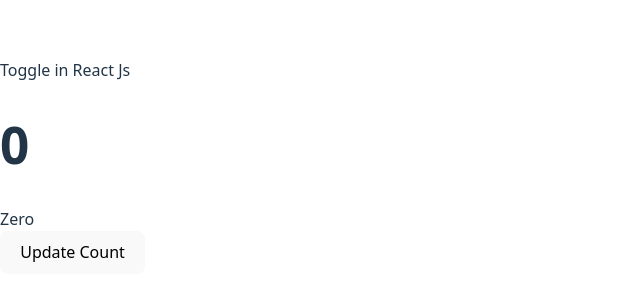
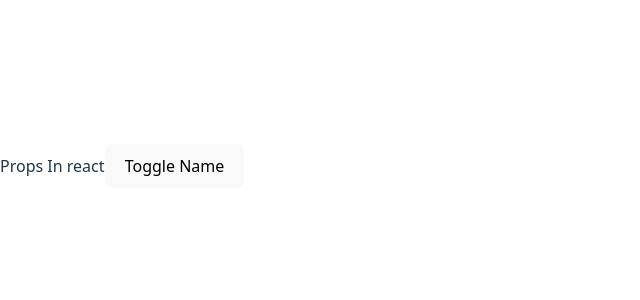
Before and after one commit to atulendrasinghyadav/React-Practice, a React (Vite) app: page / in a window 1280 px wide. Shown: the part 234-534 px from the top of the page, without its empty margins (0-640 px from the left). Built offline with nearby package versions, Linux system fonts and the light colour scheme.

Commit message:
Props in react

```diff
--- a/src/App.jsx
+++ b/src/App.jsx
@@ -55,12 +55,14 @@
 import State from "./State";
 import Todo from "./Todo";
 import ToggleHTML from "./ToggleHTML";
+import Props from "./Props";
 function App(){
   return(
     <div>
       {/* <Todo /> */}
       {/* <State /> */}
-      <ToggleHTML />
+      {/* <ToggleHTML /> */}
+      <Props />
     </div>
   )
 }
--- /dev/null
+++ b/src/Props.jsx
@@ -0,0 +1,38 @@
+import PropsComponent from "./PropsComponent";
+import {useState} from 'react';
+
+function Props(){
+    // let userName = "Atul";
+    // let userAge = 20;
+
+    // let userObject ={
+    //     name : "Atul",
+    //     age : 20
+    // }
+    // let userObject2 = {
+    //     name : "Rohit",
+    //     age : 22
+    // }
+
+    // let collegeName = ['IIT' , 'NIT' , 'BIT']
+
+    const [student , setStudent] = useState()
+    return(
+        <div>
+            Props In react
+
+            {/* <PropsComponent name="Atul" age={20} /> //Normal way of passing props */}
+            {/* <PropsComponent name = {userName} age = {userAge}/> //Passing props with Variables */}
+
+            {/* <PropsComponent user = {userObject} />
+            <PropsComponent user = {userObject2} />  Passing Props Using Objects*/}
+
+            {/* <PropsComponent college = {collegeName} />  */}
+
+            {student ? <PropsComponent name = {student} /> : null }
+            <button onClick={()=>setStudent("Rohit")}>Toggle Name</button>
+        </div>
+    )
+}
+
+export default Props;
--- /dev/null
+++ b/src/PropsComponent.jsx
@@ -0,0 +1,39 @@
+// function PropsComponent({name , age}){
+//     return(
+//         <div>
+//             <h1>This is Props Component</h1>
+//             <h2>Name: {name}</h2>
+//             <h2>Age: {age}</h2>
+//         </div>
+//     )
+// } //For variable and normal Passing Props
+
+
+// function PropsComponent({user}){
+//     return (
+//         <div>
+//             <hr />
+//             <h2>Name : {user.name}</h2>
+//             <h2>Age : {user.age}</h2>
+//         </div>
+//     )
+// } //For Passing Props Using Objects
+
+// function PropsComponent({college}) {
+//     return(
+//         <div>
+//             <h1>{college[0]}</h1>
+//             <h1></h1>
+//         </div>
+//     )
+// } //For Passing Props Using Arrays
+
+function PropsComponent({name}){
+    return(
+        <div>
+            <h1>Student Name : {name}</h1>
+        </div>
+    )
+}
+
+export default PropsComponent;
```
